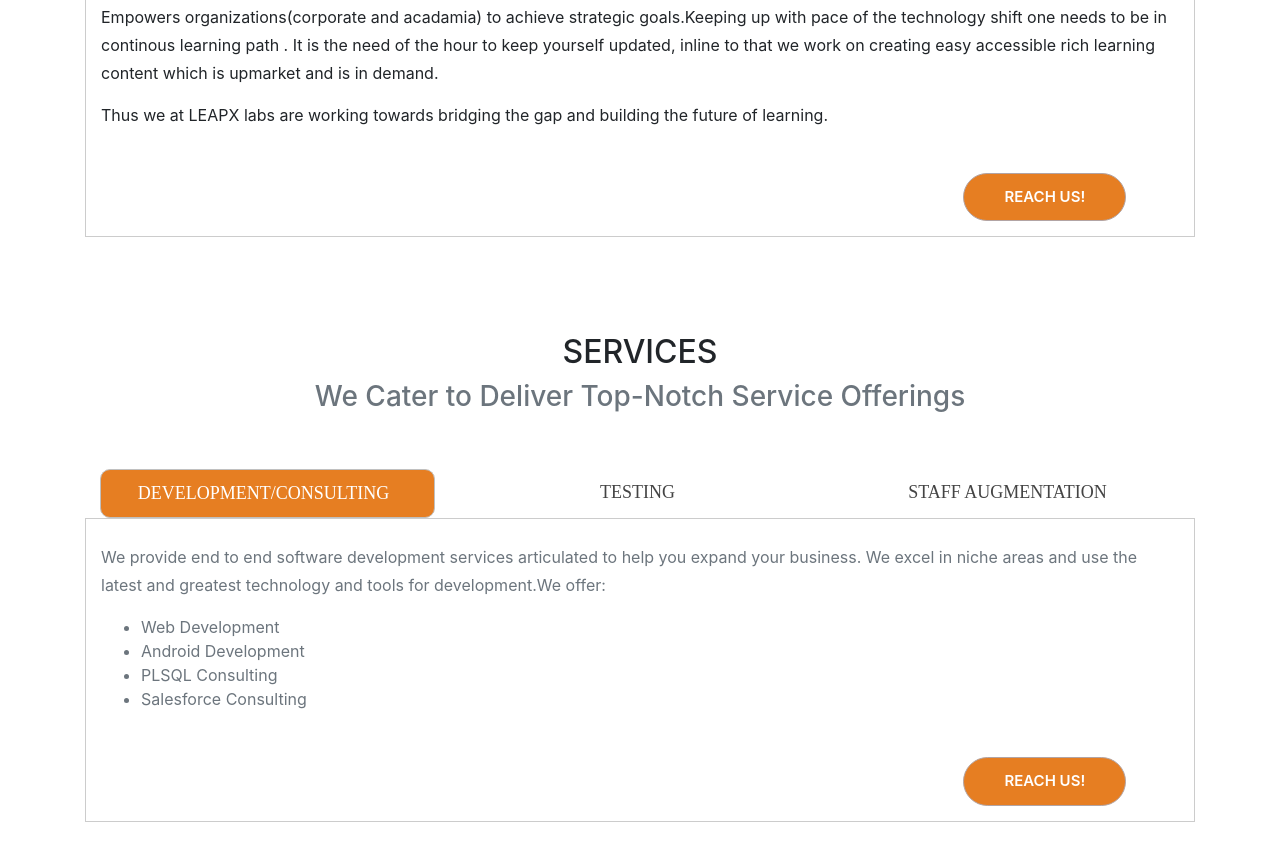
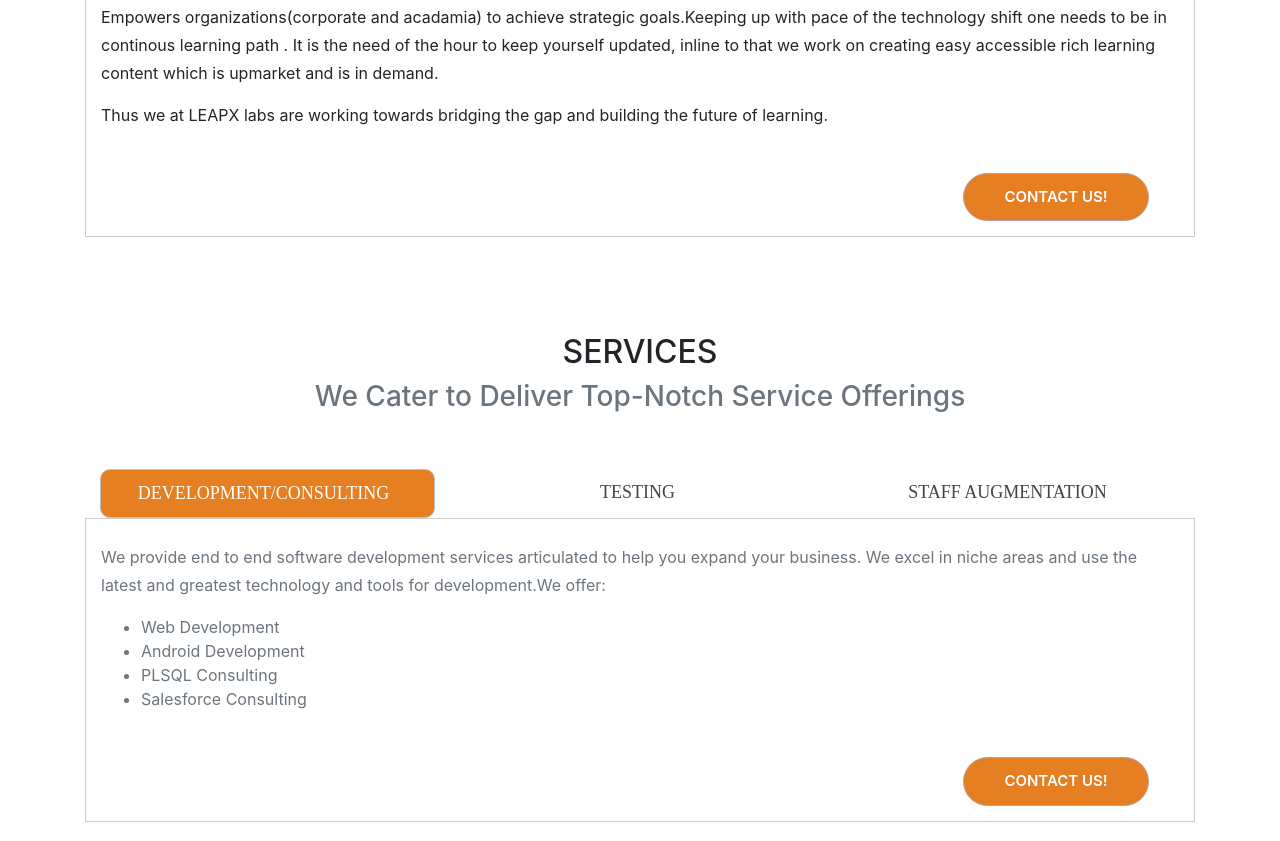
Before and after one commit to DEEPTI414/MyWebsite, a website with bundled scripts: page Leapx Website/startbootstrap-agency-gh-pages/index.html in a window 1280 px wide. Shown: the part 1019-1860 px from the top of the page. Built offline with nearby package versions, Linux system fonts and the light colour scheme; a web font is replaced by a local one.

Commit message:
Changed Reach us btn to Contact us

```diff
--- a/Leapx Website/startbootstrap-agency-gh-pages/index.html
+++ b/Leapx Website/startbootstrap-agency-gh-pages/index.html
@@ -135,7 +135,7 @@
                 </div>
               </div>
             </div>
-            <a class="ready-btn" href="#contact">Reach us!</a>
+            <a class="ready-btn" href="#contact">Contact us!</a>
           </div>
         </div>
       </div>
@@ -214,7 +214,7 @@
                 </div>
               </div>
             </div>
-            <a class="ready-btn" href="#contact">Reach us!</a>
+            <a class="ready-btn" href="#contact">Contact us!</a>
           </div>
 
 
```
